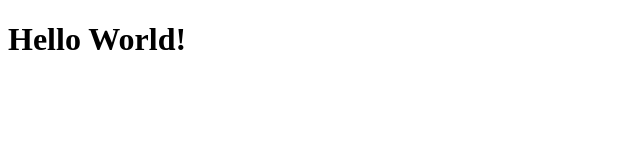
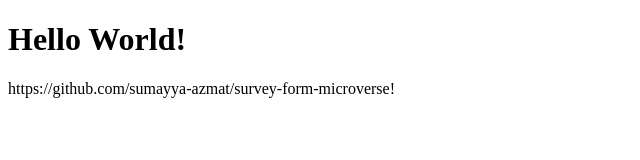
Before and after one commit to sumayya-azmat/survey-form-microverse, a plain HTML site: page index.html in a window 1280 px wide. Shown: the whole page, without its empty margins (0-640 px from the left). Drawn offline with Linux system fonts and the light colour scheme.

Commit message:
Added task to index.html bi ivan

```diff
--- a/index.html
+++ b/index.html
@@ -8,6 +8,7 @@
 
   <body>
     <h1>Hello World!</h1>
+    <p>https://github.com/sumayya-azmat/survey-form-microverse!</p>
     <script src="https://cdn.freecodecamp.org/testable-projects-fcc/v1/bundle.js"></script>
 
     <!--
```
